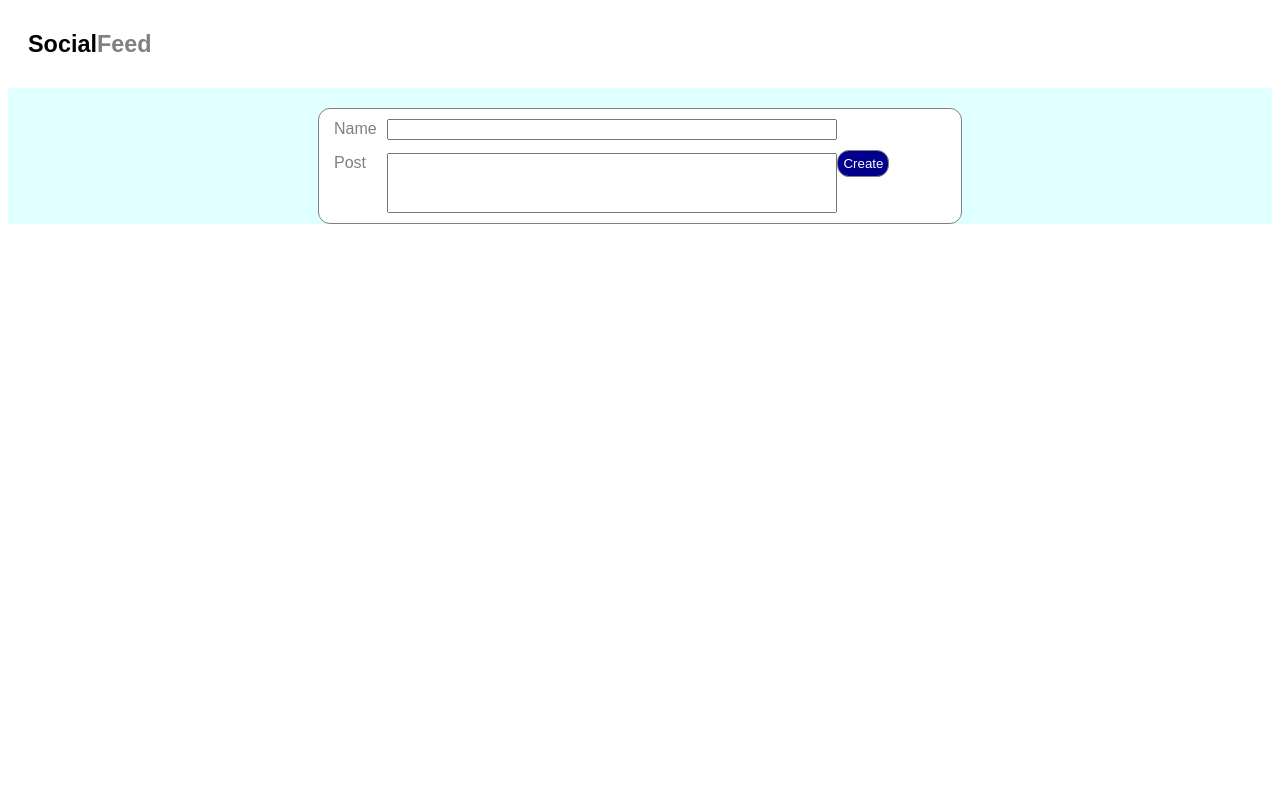
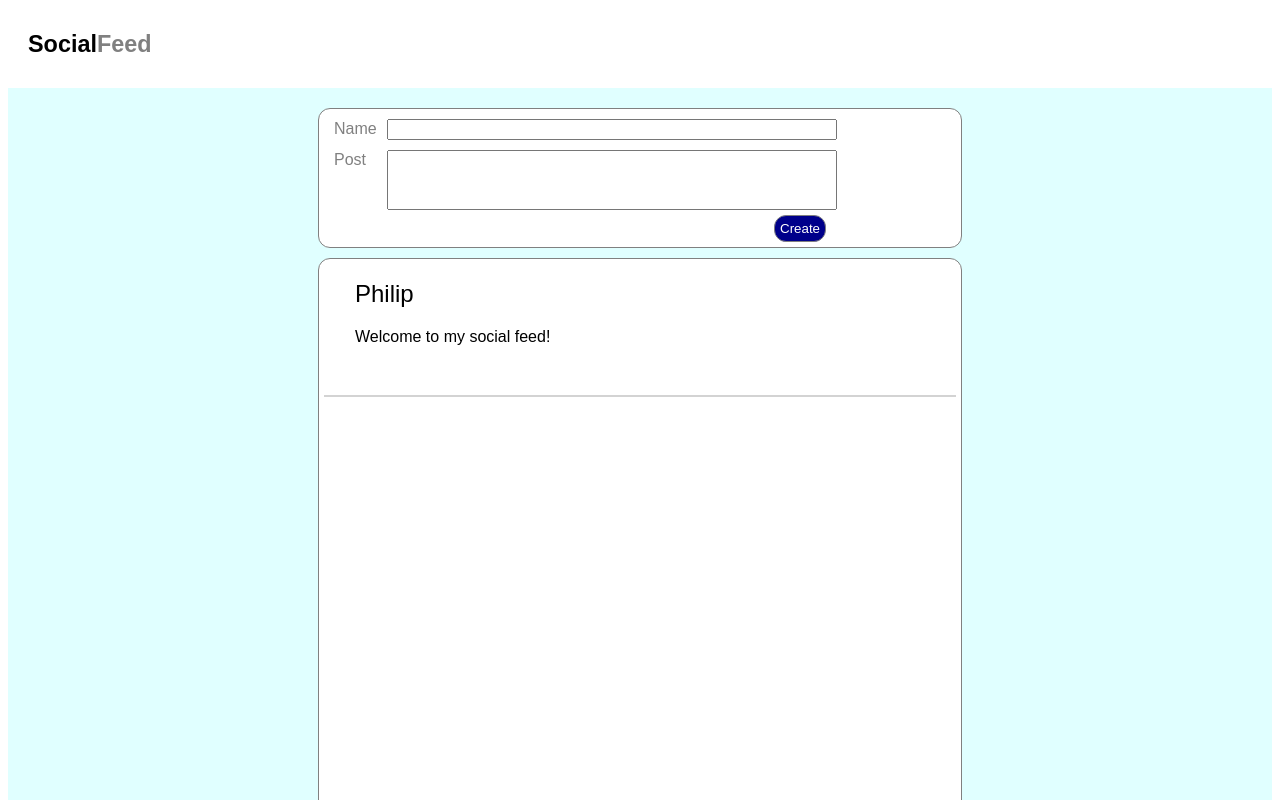
Before and after one commit to Philipwong76/Social_Feed, a React (Create React App) app: page / in a window 1280 px wide. Shown: the top 800 px of the page. Built offline with nearby package versions, Linux system fonts and the light colour scheme.

Commit message:
Modified both App files and both CreatePost file + Created DisplayPost.jsx and DisplayPosts.css

```diff
--- a/src/App.css
+++ b/src/App.css
@@ -5,3 +5,8 @@
 .PostSubmit {
     padding-top: 100px;
 }
+
+.Feeds {
+    position: relative;
+    padding-top: 10px;
+}
--- a/src/App.js
+++ b/src/App.js
@@ -1,10 +1,21 @@
 import React from 'react';
+import { useState } from 'react';
 import './App.css';
 import NavBar from './components/NavBar/NavBar';
 import CreatePost from './components/CreatePost/CreatePost';
-
+import DisplayPosts from './components/DisplayPosts/DisplayPost';
 
 function App() {
+
+  const [posts, setPost] =useState([{ name: 'Philip', post: 'Welcome to my social feed!'}]);
+
+  function addNewPost(post){
+
+    let tempPosts = [post, ...posts];
+
+    setPost(tempPosts);
+  }
+
   return (
     <div className='Background'>
       <div>
@@ -12,7 +23,10 @@ function App() {
           <NavBar/>
         </div>
         <div className='PostSubmit'>
-          <CreatePost/>
+          <CreatePost addNewPostProperty={addNewPost}/>
+        </div>
+        <div className='Feeds'>
+          <DisplayPosts parentPost={posts}/>
         </div>
       </div>
 
--- a/src/components/CreatePost/CreatePost.css
+++ b/src/components/CreatePost/CreatePost.css
@@ -47,3 +47,8 @@
     margin: 0 auto;
 
 }
+
+.ButtonPost {
+    position: relative;
+    padding-left: 450px;
+}
--- a/src/components/CreatePost/CreatePost.jsx
+++ b/src/components/CreatePost/CreatePost.jsx
@@ -26,7 +26,9 @@ const CreatePost = (props) => {
             <div className="PaddingFunction">
                 <label className="Post">Post</label>
                 <input type='text' value={post} onChange={(event) => setPost(event.target.value)} className="Posttext" />
-                <button type="sumbit" className="Createbutton">Create</button>
+            </div>
+            <div className="ButtonPost">
+            <button type="sumbit" className="Createbutton">Create</button>
             </div>
         </form>
 
--- /dev/null
+++ b/src/components/DisplayPosts/DisplayPost.jsx
@@ -0,0 +1,20 @@
+import React from "react";
+import './DisplayPosts.css';
+
+const DisplayPosts = (props) => {
+    return (
+            <div className="Form">
+                    {props.parentPost.map((post) => {
+                        return (
+                            <div>
+                                <div className="DisplayName"><td>{post.name}</td></div><br></br>
+                                <div className="DisplayPost"><td>{post.post}</td></div><br></br>
+                                <div className="Line"></div>
+                            </div>
+                        );
+                    })}
+            </div>
+     );
+}
+
+export default DisplayPosts;
--- /dev/null
+++ b/src/components/DisplayPosts/DisplayPosts.css
@@ -0,0 +1,34 @@
+.Form {
+    width: 50%;
+    background-color: white;
+    border: 1px solid gray;
+    border-radius: 12px;
+    padding: 5px;
+    margin: 0 auto;
+    padding-top: 20px;
+    padding-bottom: 1500px;
+}
+
+
+.DisplayName {
+    font-family: sans-serif;
+    font-size: x-large;
+    padding-left: 30px;
+    padding-right: 30px;
+}
+
+.DisplayPost {
+    font-family: sans-serif;
+    font-size: medium;
+    padding-left: 30px;
+    padding-right: 30px;
+}
+
+.Line {
+    background-color: lightgray;
+    height: 1px;
+    padding: 0.5px;
+    margin-right: .01px;
+    margin-left:  .01px;
+    margin-top: 30px;
+}
```
